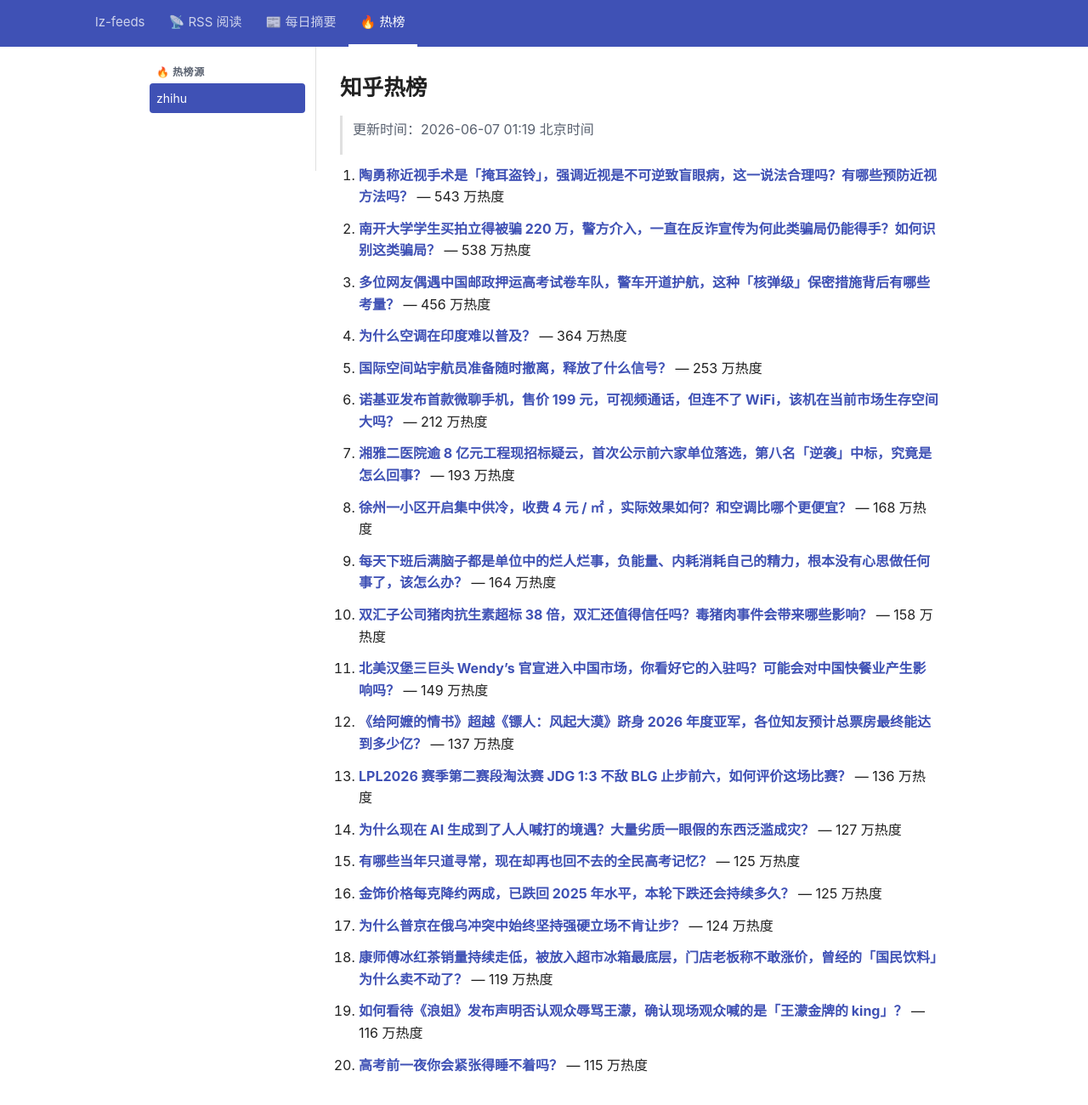
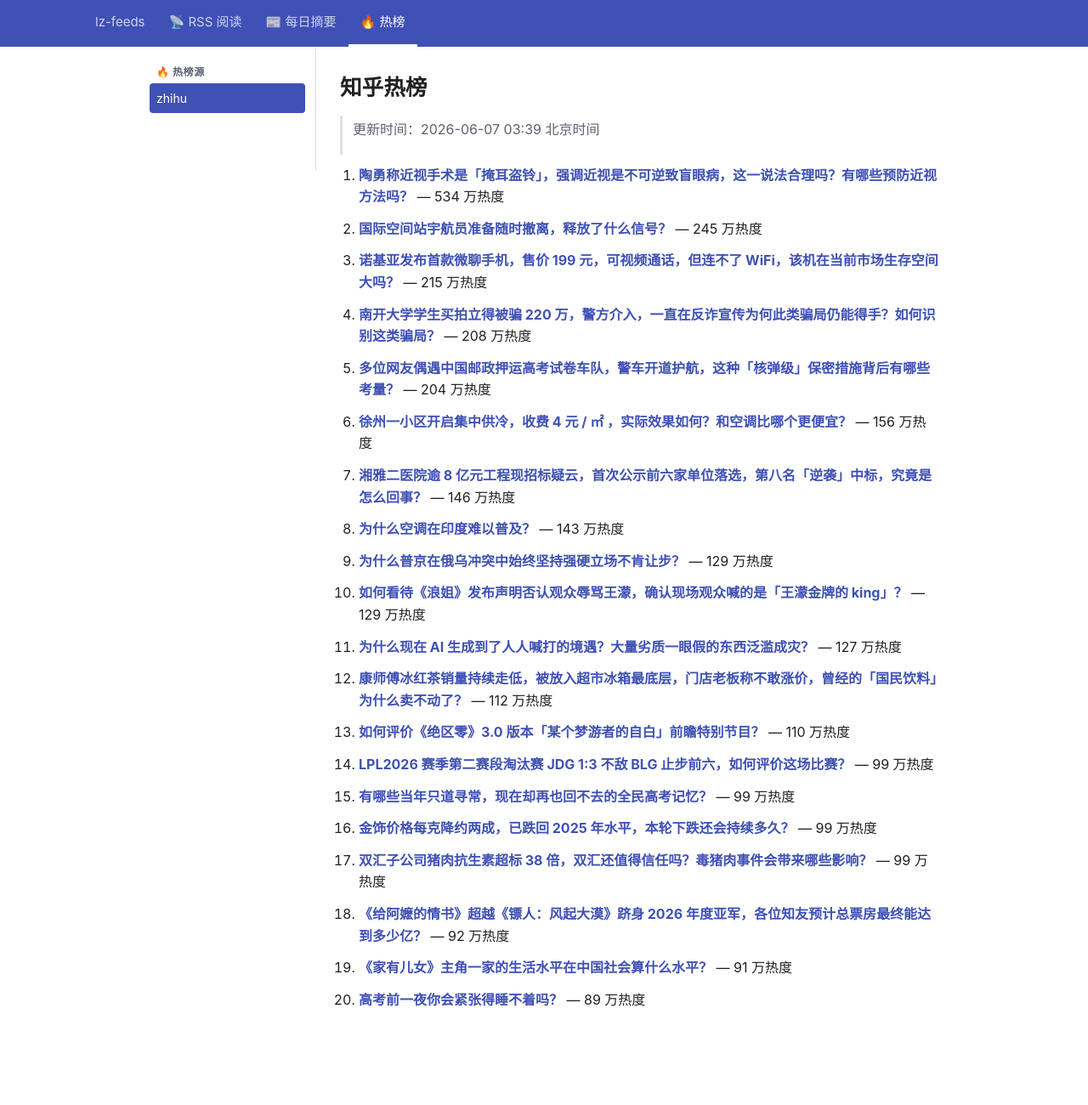
Before and after one commit to lizhang0101/lz-feeds, a Jekyll site: the page built from _hotlist/zhihu.md, in a window 1280 px wide and 1330 px high. Shown: the top 1300 px of the window at 85% size. Built offline with Jekyll 4.4.1, drawn with Linux system fonts in a browser that asks for light colours.

Commit message:
hotlist: 2026-06-06T19:39Z

```diff
--- a/_hotlist/zhihu.md
+++ b/_hotlist/zhihu.md
@@ -1,48 +1,48 @@
 ---
-updated: 2026-06-07 01:19 北京时间
+updated: 2026-06-07 03:39 北京时间
 count: 20
 ---
 
 # 知乎热榜
 
-> 更新时间：2026-06-07 01:19 北京时间
+> 更新时间：2026-06-07 03:39 北京时间
 
-1. **[陶勇称近视手术是「掩耳盗铃」，强调近视是不可逆致盲眼病，这一说法合理吗？有哪些预防近视方法吗？](https://www.zhihu.com/question/2046232710452965574)** — 543 万热度
+1. **[陶勇称近视手术是「掩耳盗铃」，强调近视是不可逆致盲眼病，这一说法合理吗？有哪些预防近视方法吗？](https://www.zhihu.com/question/2046232710452965574)** — 534 万热度
 
-2. **[南开大学学生买拍立得被骗 220 万，警方介入，一直在反诈宣传为何此类骗局仍能得手？如何识别这类骗局？](https://www.zhihu.com/question/2046240178335900195)** — 538 万热度
+2. **[国际空间站宇航员准备随时撤离，释放了什么信号？](https://www.zhihu.com/question/2046390911161067269)** — 245 万热度
 
-3. **[多位网友偶遇中国邮政押运高考试卷车队，警车开道护航，这种「核弹级」保密措施背后有哪些考量？](https://www.zhihu.com/question/2046197883309913894)** — 456 万热度
+3. **[诺基亚发布首款微聊手机，售价 199 元，可视频通话，但连不了 WiFi，该机在当前市场生存空间大吗？](https://www.zhihu.com/question/2043731506648934117)** — 215 万热度
 
-4. **[为什么空调在印度难以普及？](https://www.zhihu.com/question/2043478687870341842)** — 364 万热度
+4. **[南开大学学生买拍立得被骗 220 万，警方介入，一直在反诈宣传为何此类骗局仍能得手？如何识别这类骗局？](https://www.zhihu.com/question/2046240178335900195)** — 208 万热度
 
-5. **[国际空间站宇航员准备随时撤离，释放了什么信号？](https://www.zhihu.com/question/2046390911161067269)** — 253 万热度
+5. **[多位网友偶遇中国邮政押运高考试卷车队，警车开道护航，这种「核弹级」保密措施背后有哪些考量？](https://www.zhihu.com/question/2046197883309913894)** — 204 万热度
 
-6. **[诺基亚发布首款微聊手机，售价 199 元，可视频通话，但连不了 WiFi，该机在当前市场生存空间大吗？](https://www.zhihu.com/question/2043731506648934117)** — 212 万热度
+6. **[徐州一小区开启集中供冷，收费 4 元 / ㎡ ，实际效果如何？和空调比哪个更便宜？](https://www.zhihu.com/question/2046182461218841623)** — 156 万热度
 
-7. **[湘雅二医院逾 8 亿元工程现招标疑云，首次公示前六家单位落选，第八名「逆袭」中标，究竟是怎么回事？](https://www.zhihu.com/question/2046169642935088399)** — 193 万热度
+7. **[湘雅二医院逾 8 亿元工程现招标疑云，首次公示前六家单位落选，第八名「逆袭」中标，究竟是怎么回事？](https://www.zhihu.com/question/2046169642935088399)** — 146 万热度
 
-8. **[徐州一小区开启集中供冷，收费 4 元 / ㎡ ，实际效果如何？和空调比哪个更便宜？](https://www.zhihu.com/question/2046182461218841623)** — 168 万热度
+8. **[为什么空调在印度难以普及？](https://www.zhihu.com/question/2043478687870341842)** — 143 万热度
 
-9. **[每天下班后满脑子都是单位中的烂人烂事，负能量、内耗消耗自己的精力，根本没有心思做任何事了，该怎么办？](https://www.zhihu.com/question/1904719559950340879)** — 164 万热度
+9. **[为什么普京在俄乌冲突中始终坚持强硬立场不肯让步？](https://www.zhihu.com/question/2044383558962343949)** — 129 万热度
 
-10. **[双汇子公司猪肉抗生素超标 38 倍，双汇还值得信任吗？毒猪肉事件会带来哪些影响？](https://www.zhihu.com/question/2042585243748759358)** — 158 万热度
+10. **[如何看待《浪姐》发布声明否认观众辱骂王濛，确认现场观众喊的是「王濛金牌的 king」？](https://www.zhihu.com/question/2046603162039969545)** — 129 万热度
 
-11. **[北美汉堡三巨头 Wendy's 官宣进入中国市场，你看好它的入驻吗？可能会对中国快餐业产生影响吗？](https://www.zhihu.com/question/2046295115698631558)** — 149 万热度
+11. **[为什么现在 AI 生成到了人人喊打的境遇？大量劣质一眼假的东西泛滥成灾？](https://www.zhihu.com/question/2044941270087463980)** — 127 万热度
 
-12. **[《给阿嬷的情书》超越《镖人：风起大漠》跻身 2026 年度亚军，各位知友预计总票房最终能达到多少亿？](https://www.zhihu.com/question/2044496721317553476)** — 137 万热度
+12. **[康师傅冰红茶销量持续走低，被放入超市冰箱最底层，门店老板称不敢涨价，曾经的「国民饮料」为什么卖不动了？](https://www.zhihu.com/question/2046230219217020704)** — 112 万热度
 
-13. **[LPL2026 赛季第二赛段淘汰赛 JDG 1:3 不敌 BLG 止步前六，如何评价这场比赛？](https://www.zhihu.com/question/2046623163468063361)** — 136 万热度
+13. **[如何评价《绝区零》3.0 版本「某个梦游者的自白」前瞻特别节目？](https://www.zhihu.com/question/2044758685424031477)** — 110 万热度
 
-14. **[为什么现在 AI 生成到了人人喊打的境遇？大量劣质一眼假的东西泛滥成灾？](https://www.zhihu.com/question/2044941270087463980)** — 127 万热度
+14. **[LPL2026 赛季第二赛段淘汰赛 JDG 1:3 不敌 BLG 止步前六，如何评价这场比赛？](https://www.zhihu.com/question/2046623163468063361)** — 99 万热度
 
-15. **[有哪些当年只道寻常，现在却再也回不去的全民高考记忆？](https://www.zhihu.com/question/2043009167305307105)** — 125 万热度
+15. **[有哪些当年只道寻常，现在却再也回不去的全民高考记忆？](https://www.zhihu.com/question/2043009167305307105)** — 99 万热度
 
-16. **[金饰价格每克降约两成，已跌回 2025 年水平，本轮下跌还会持续多久？](https://www.zhihu.com/question/2046511500236255750)** — 125 万热度
+16. **[金饰价格每克降约两成，已跌回 2025 年水平，本轮下跌还会持续多久？](https://www.zhihu.com/question/2046511500236255750)** — 99 万热度
 
-17. **[为什么普京在俄乌冲突中始终坚持强硬立场不肯让步？](https://www.zhihu.com/question/2044383558962343949)** — 124 万热度
+17. **[双汇子公司猪肉抗生素超标 38 倍，双汇还值得信任吗？毒猪肉事件会带来哪些影响？](https://www.zhihu.com/question/2042585243748759358)** — 99 万热度
 
-18. **[康师傅冰红茶销量持续走低，被放入超市冰箱最底层，门店老板称不敢涨价，曾经的「国民饮料」为什么卖不动了？](https://www.zhihu.com/question/2046230219217020704)** — 119 万热度
+18. **[《给阿嬷的情书》超越《镖人：风起大漠》跻身 2026 年度亚军，各位知友预计总票房最终能达到多少亿？](https://www.zhihu.com/question/2044496721317553476)** — 92 万热度
 
-19. **[如何看待《浪姐》发布声明否认观众辱骂王濛，确认现场观众喊的是「王濛金牌的 king」？](https://www.zhihu.com/question/2046603162039969545)** — 116 万热度
+19. **[《家有儿女》主角一家的生活水平在中国社会算什么水平？](https://www.zhihu.com/question/4298531159)** — 91 万热度
 
-20. **[高考前一夜你会紧张得睡不着吗？](https://www.zhihu.com/question/2042566078593749050)** — 115 万热度
+20. **[高考前一夜你会紧张得睡不着吗？](https://www.zhihu.com/question/2042566078593749050)** — 89 万热度
```
